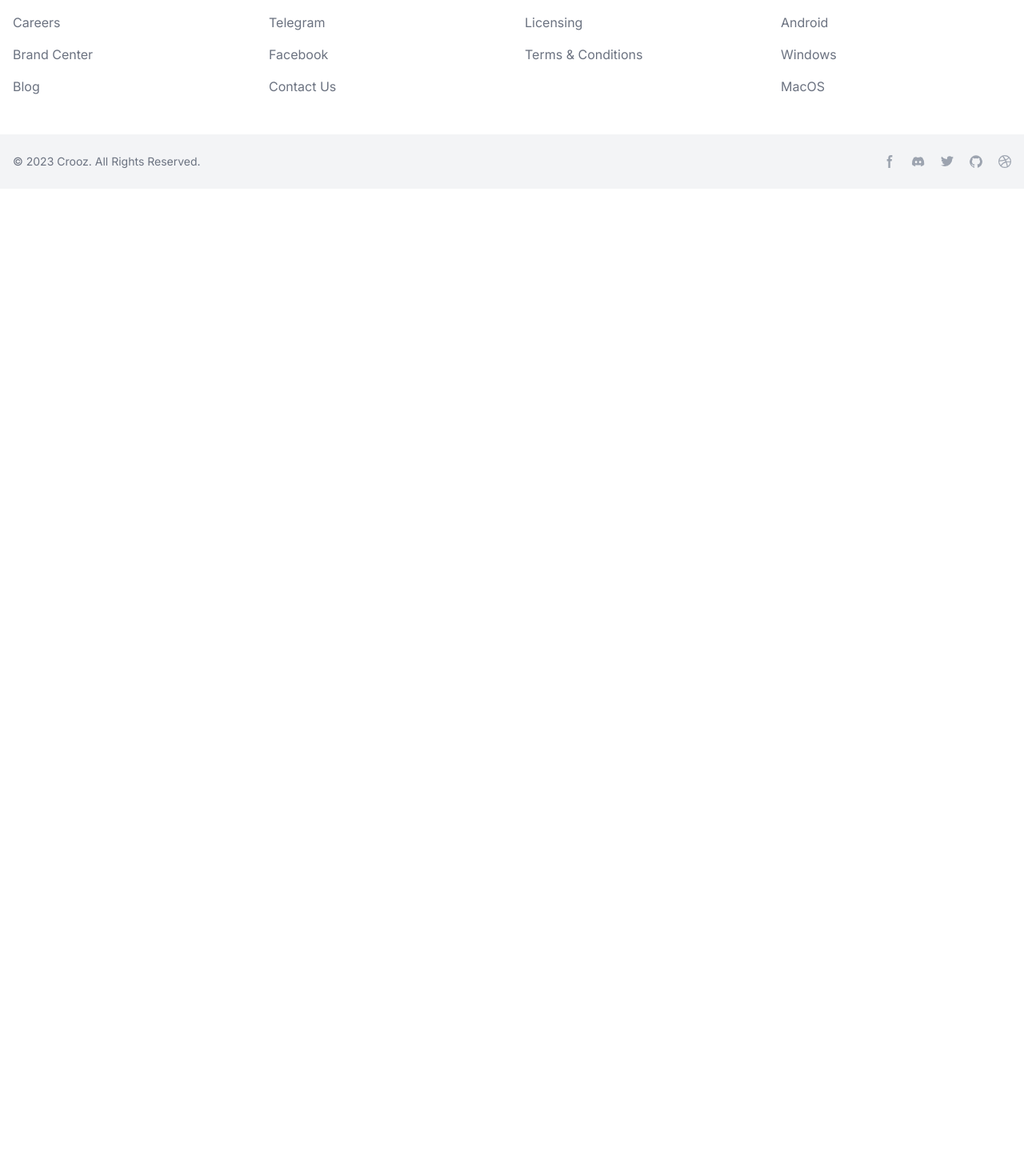
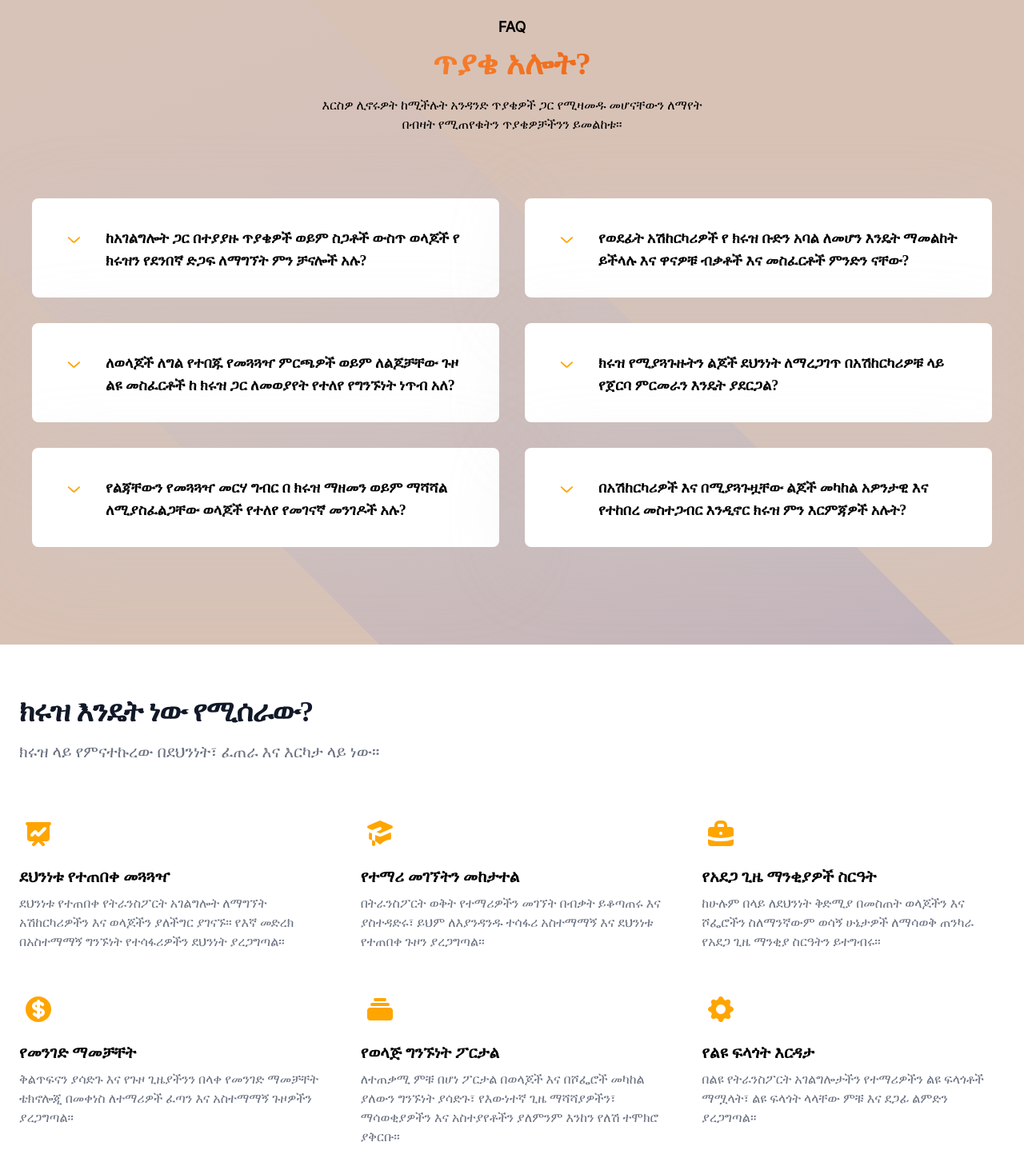
Before and after one commit to Manuel-heav/Crooz, a React (Vite) app: page / in a window 1280 px wide. Shown: the part 3707-5170 px from the top of the page at 80% size. Before the commit the page ends 3943 px from the top, so only its background shows below. Built offline with nearby package versions, Linux system fonts and the light colour scheme.

Commit message:
added new sections

```diff
--- a/src/_root/pages/Home.jsx
+++ b/src/_root/pages/Home.jsx
@@ -20,8 +20,8 @@ const Home = () => {
         <Cta />
         <About />
         <Offers />
-        {/* <Accordion /> */}
-        {/* <HowItWorks /> */}
+        <Accordion />
+        <HowItWorks />
         <Footer />
       </div>
   )
--- a/src/components/Accordion.jsx
+++ b/src/components/Accordion.jsx
@@ -2,7 +2,7 @@ import React, { useState } from "react";
 
 const Accordion = () => {
   return (
-    <section className="relative z-20 overflow-hidden bg-[#ede7e4] pb-12 pt-20 dark:bg-dark lg:pb-[90px] lg:pt-[120px]">
+    <section className="relative z-20 overflow-hidden bg-[#d8c2b6] pb-12 pt-20 dark:bg-dark lg:pb-[90px] lg:pt-[120px] px-10">
       <div className="container mx-auto">
         <div className="-mx-4 flex flex-wrap">
           <div className="w-full px-4">
@@ -13,9 +13,8 @@ const Accordion = () => {
               <h2 className="mb-4 text-3xl font-bold text-dark sm:text-[40px]/[48px] text-transparent bg-clip-text bg-gradient-to-r to-orange-600 from-orange-400 amharic">
                 ጥያቄ አሎት?
               </h2>
-              <p className="text-base text-body-color dark:text-dark-6">
-                There are many variations of passages of Lorem Ipsum available
-                but the majority have suffered alteration in some form.
+              <p className="text-base text-body-color dark:text-dark-6 amharic">
+              እርስዎ ሊኖሩዎት ከሚችሉት አንዳንድ ጥያቄዎች ጋር የሚዛመዱ መሆናቸውን ለማየት በብዛት የሚጠየቁትን ጥያቄዎቻችንን ይመልከቱ።
               </p>
             </div>
           </div>
@@ -24,30 +23,30 @@ const Accordion = () => {
         <div className="-mx-4 flex flex-wrap">
           <div className="w-full px-4 lg:w-1/2">
             <AccordionItem
-              header="How long we deliver your first blog post?"
-              text="It takes 2-3 weeks to get your first blog post ready. That includes the in-depth research & creation of your monthly content marketing strategy that we do before writing your first blog post, Ipsum available ."
+              header="ከአገልግሎት ጋር በተያያዙ ጥያቄዎች ወይም ስጋቶች ውስጥ ወላጆች የ ክሩዝን የደንበኛ ድጋፍ ለማግኘት ምን ቻናሎች አሉ?"
+              text="ስለ መርሐግብር፣ የአሽከርካሪ ዝርዝሮች ወይም ስለማንኛውም ከአገልግሎት ጋር በተያያዙ ጉዳዮች ላይ ጥያቄዎች ካልዎት፣ ክሩዝ የስልክ ድጋፍን፣ ኢሜይልን እና የተወሰነ የውስጠ-መተግበሪያ መልዕክት መላላኪያ ባህሪን ጨምሮ በርካታ የግንኙነት ሰርጦችን ያቀርባል።"
             />
             <AccordionItem
-              header="How long we deliver your first blog post?"
-              text="It takes 2-3 weeks to get your first blog post ready. That includes the in-depth research & creation of your monthly content marketing strategy that we do before writing your first blog post, Ipsum available ."
+              header="ለወላጆች ለግል የተበጁ የመጓጓዣ ምርጫዎች ወይም ለልጆቻቸው ጉዞ ልዩ መስፈርቶች ከ ክሩዝ ጋር ለመወያየት የተለየ የግንኙነት ነጥብ አለ?"
+              text="ክሩዝ እያንዳንዱ ቤተሰብ ልዩ መሆኑን ተረድቷል፣ እና ስለ ግላዊ ምርጫዎች ወይም ልዩ መስፈርቶች ውይይቶችን በደስታ እንቀበላለን። ወላጆች በቀላሉ በመተግበሪያው የመልእክት መላላኪያ ባህሪ ወይም የኛን የድጋፍ ቡድን በመገናኘት እንደዚህ አይነት ዝርዝሮችን በቀላሉ ማሳወቅ ይችላሉ።"
             />
             <AccordionItem
-              header="How long we deliver your first blog post?"
-              text="It takes 2-3 weeks to get your first blog post ready. That includes the in-depth research & creation of your monthly content marketing strategy that we do before writing your first blog post, Ipsum available ."
+              header="የልጃቸውን የመጓጓዣ መርሃ ግብር በ ክሩዝ ማዘመን ወይም ማሻሻል ለሚያስፈልጋቸው ወላጆች የተለየ የመገናኛ መንገዶች አሉ?"
+              text="ክሮዝ መርሃ ግብሮች ሊለወጡ እንደሚችሉ ተረድቷል። ወላጆች ያለልፋት የልጃቸውን የመጓጓዣ መርሃ ግብር በመተግበሪያው ማዘመን ወይም ማሻሻል ይችላሉ። ለማንኛውም ተጨማሪ እርዳታ ወይም የጊዜ ሰሌዳ ለውጦችን ለመወያየት፣ ለእርስዎ እና ለልጅዎ እንከን የለሽ ልምድን ለማረጋገጥ የደንበኛ ድጋፍ ቡድናችን በኢሜይል ወይም በስልክ ይገኛል።"
             />
           </div>
           <div className="w-full px-4 lg:w-1/2">
             <AccordionItem
-              header="How long we deliver your first blog post?"
-              text="It takes 2-3 weeks to get your first blog post ready. That includes the in-depth research & creation of your monthly content marketing strategy that we do before writing your first blog post, Ipsum available ."
+              header="የወደፊት አሽከርካሪዎች የ ክሩዝ ቡድን አባል ለመሆን እንዴት ማመልከት ይችላሉ እና ዋናዎቹ ብቃቶች እና መስፈርቶች ምንድን ናቸው?"
+              text="ፍላጎት ያላቸው አሽከርካሪዎች ድረ-ገጻችንን በመጎብኘት የተዘጋጀላቸውን ፎርም በትክክል ይሞላሉ፡፡ በመቀጠል ከ 3-5 የስራ ቀናቶች የአሽከርካሪ ቅጥር ቡድናችን በኢሜይል ወይም በስልክ ማለፍ አለማለፍዎትን ያሳውቀዎታል፡፡ ንጹህ የማሽከርከር ሪከርድ፣ ለደህንነት ቁርጠኝነት እና ለልጆች አስተማማኝ መጓጓዣ ለማቅረብ እውነተኛ ፍቅር ያላቸውን ግለሰቦች እንፈልጋለን።"
             />
             <AccordionItem
-              header="How long we deliver your first blog post?"
-              text="It takes 2-3 weeks to get your first blog post ready. That includes the in-depth research & creation of your monthly content marketing strategy that we do before writing your first blog post, Ipsum available ."
+              header="ክሩዝ የሚያጓጉዙትን ልጆች ደህንነት ለማረጋገጥ በአሽከርካሪዎቹ ላይ የጀርባ ምርመራን እንዴት ያደርጋል?"
+              text="ክሩዝ ደህንነትን በቁም ነገር ይመለከታል፣ እና የእኛ ጥልቅ የጀርባ ፍተሻ የወንጀል ታሪክን፣ የመንዳት መዝገቦችን እና የማጣቀሻ ፍተሻዎችን ያካትታሉ። እኛ ወላጆች ልጆቻቸው ታማኝ እና ችሎታ ያላቸው እጆች ውስጥ መሆናቸውን ማረጋገጫ ለመስጠት ዓላማ እናደርጋለን።"
             />
             <AccordionItem
-              header="How long we deliver your first blog post?"
-              text="It takes 2-3 weeks to get your first blog post ready. That includes the in-depth research & creation of your monthly content marketing strategy that we do before writing your first blog post, Ipsum available ."
+              header="በአሽከርካሪዎች እና በሚያጓጉዟቸው ልጆች መካከል አዎንታዊ እና የተከበረ መስተጋብር እንዲኖር ክሩዝ ምን እርምጃዎች አሉት?"
+              text="ክሩዝ ለሁለቱም አሽከርካሪዎች እና ልጆች አዎንታዊ እና የተከበረ አካባቢን ለመፍጠር ከፍተኛ ትኩረት ይሰጣል። የስልጠና ፕሮግራሞቻችን የትራንስፖርት ልምዱን አስደሳች እና ለሁሉም ሰው ምቹ ለማድረግ ወዳጃዊ ከባቢ አየርን በማጎልበት የግንኙነት መመሪያዎችን ያካትታሉ።"
             />
           </div>
         </div>
@@ -60,7 +59,7 @@ const Accordion = () => {
           viewBox="0 0 1440 886"
           fill="none"
           xmlns="http://www.w3.org/2000/svg"
-        >
+        >፟
           <path
             opacity="0.5"
             d="M193.307 -273.321L1480.87 1014.24L1121.85 1373.26C1121.85 1373.26 731.745 983.231 478.513 729.927C225.976 477.317 -165.714 85.6993 -165.714 85.6993L193.307 -273.321Z"
@@ -113,14 +112,14 @@ const AccordionItem = ({ header, text }) => {
           >
             <path
               d="M7.28687 8.43257L7.28679 8.43265L7.29496 8.43985C7.62576 8.73124 8.02464 8.86001 8.41472 8.86001C8.83092 8.86001 9.22376 8.69083 9.53447 8.41713L9.53454 8.41721L9.54184 8.41052L15.7631 2.70784L15.7691 2.70231L15.7749 2.69659C16.0981 2.38028 16.1985 1.80579 15.7981 1.41393C15.4803 1.1028 14.9167 1.00854 14.5249 1.38489L8.41472 7.00806L2.29995 1.38063L2.29151 1.37286L2.28271 1.36548C1.93092 1.07036 1.38469 1.06804 1.03129 1.41393L1.01755 1.42738L1.00488 1.44184C0.69687 1.79355 0.695778 2.34549 1.0545 2.69659L1.05999 2.70196L1.06565 2.70717L7.28687 8.43257Z"
-              fill=""
+              fill="orange"
               stroke=""
             />
           </svg>
         </div>
 
         <div className="w-full">
-          <h4 className="mt-1 text-lg font-semibold text-dark">
+          <h4 className="mt-1 text-lg font-semibold text-dark amharic">
             {header}
           </h4>
         </div>
@@ -131,7 +130,7 @@ const AccordionItem = ({ header, text }) => {
           active ? "block" : "hidden"
         }`}
       >
-        <p className="py-3 text-base leading-relaxed text-body-color dark:text-dark-6">
+        <p className="py-3 text-base leading-relaxed text-body-color dark:text-dark-6 amharic">
           {text}
         </p>
       </div>
--- a/src/components/HowItWorks.jsx
+++ b/src/components/HowItWorks.jsx
@@ -5,51 +5,51 @@ const HowItWorks = () => {
     <section class="bg-white mb-24">
   <div class="py-50 px-2 mx-auto max-w-screen-xl sm:py-16 lg:px-6">
       <div class="max-w-screen-md mb-8 lg:mb-16">
-          <h2 class="mb-4 text-4xl tracking-tight font-extrabold text-gray-900 dark:text-orange">How it Works?</h2>
-          <p class="text-gray-500 sm:text-xl dark:text-gray-400">Here at Crooz we focus on safety, innovation, and satisfaction.</p>
+          <h2 class="mb-4 text-4xl tracking-tight font-extrabold text-gray-900 dark:text-orange amharic">ክሩዝ እንዴት ነው የሚሰራው?</h2>
+          <p class="text-gray-500 sm:text-xl dark:text-gray-400 amharic">ክሩዝ ላይ የምናተኩረው በደህንነት፣ ፈጠራ እና እርካታ ላይ ነው።</p>
       </div>
       <div class="space-y-8 md:grid md:grid-cols-2 lg:grid-cols-3 md:gap-12 md:space-y-0">
           <div>
               <div class="flex justify-center items-center mb-4 w-10 h-10 rounded-full bg-primary-100 lg:h-12 lg:w-12 dark:bg-primary-900">
                   <svg class="w-5 h-5 text-primary-600 lg:w-10 lg:h-10 dark:text-primary-300" fill="orange" viewBox="0 0 20 20" xmlns="http://www.w3.org/2000/svg"><path fill-rule="evenodd" d="M3 3a1 1 0 000 2v8a2 2 0 002 2h2.586l-1.293 1.293a1 1 0 101.414 1.414L10 15.414l2.293 2.293a1 1 0 001.414-1.414L12.414 15H15a2 2 0 002-2V5a1 1 0 100-2H3zm11.707 4.707a1 1 0 00-1.414-1.414L10 9.586 8.707 8.293a1 1 0 00-1.414 0l-2 2a1 1 0 101.414 1.414L8 10.414l1.293 1.293a1 1 0 001.414 0l4-4z" clip-rule="evenodd"></path></svg>
               </div>
-              <h3 class="mb-2 text-xl font-bold">Safe Transportation</h3>
-              <p class="text-gray-500 dark:text-gray-400">Connect drivers and parents seamlessly for secure transportation services. Our platform ensures the safety of passengers with reliable communication.</p>
+              <h3 class="mb-2 text-xl font-bold amharic">ደህንነቱ የተጠበቀ መጓጓዣ</h3>
+              <p class="text-gray-500 dark:text-gray-400 amharic">ደህንነቱ የተጠበቀ የትራንስፖርት አገልግሎት ለማግኘት አሽከርካሪዎችን እና ወላጆችን ያለችግር ያገናኙ። የእኛ መድረክ በአስተማማኝ ግንኙነት የተሳፋሪዎችን ደህንነት ያረጋግጣል።</p>
           </div>
           <div>
               <div class="flex justify-center items-center mb-4 w-10 h-10 rounded-full bg-primary-100 lg:h-12 lg:w-12 dark:bg-primary-900">
                   <svg class="w-5 h-5 text-primary-600 lg:w-10 lg:h-10 dark:text-primary-300" fill="orange" viewBox="0 0 20 20" xmlns="http://www.w3.org/2000/svg"><path d="M10.394 2.08a1 1 0 00-.788 0l-7 3a1 1 0 000 1.84L5.25 8.051a.999.999 0 01.356-.257l4-1.714a1 1 0 11.788 1.838L7.667 9.088l1.94.831a1 1 0 00.787 0l7-3a1 1 0 000-1.838l-7-3zM3.31 9.397L5 10.12v4.102a8.969 8.969 0 00-1.05-.174 1 1 0 01-.89-.89 11.115 11.115 0 01.25-3.762zM9.3 16.573A9.026 9.026 0 007 14.935v-3.957l1.818.78a3 3 0 002.364 0l5.508-2.361a11.026 11.026 0 01.25 3.762 1 1 0 01-.89.89 8.968 8.968 0 00-5.35 2.524 1 1 0 01-1.4 0zM6 18a1 1 0 001-1v-2.065a8.935 8.935 0 00-2-.712V17a1 1 0 001 1z"></path></svg>
               </div>
-              <h3 class="mb-2 text-xl font-bold">Student Attendance Tracking</h3>
-              <p class="text-gray-500 dark:text-gray-400">Efficiently monitor and manage student attendance during transportation, ensuring a reliable and secure journey for every passenger.</p>
+              <h3 class="mb-2 text-xl font-bold amharic">የተማሪ መገኘትን መከታተል</h3>
+              <p class="text-gray-500 dark:text-gray-400 amharic">በትራንስፖርት ወቅት የተማሪዎችን መገኘት በብቃት ይቆጣጠሩ እና ያስተዳድሩ፣ ይህም ለእያንዳንዱ ተሳፋሪ አስተማማኝ እና ደህንነቱ የተጠበቀ ጉዞን ያረጋግጣል።</p>
           </div>
           <div>
               <div class="flex justify-center items-center mb-4 w-10 h-10 rounded-full bg-primary-100 lg:h-12 lg:w-12 dark:bg-primary-900">
                   <svg class="w-5 h-5 text-primary-600 lg:w-10 lg:h-10 dark:text-primary-300" fill="orange" viewBox="0 0 20 20" xmlns="http://www.w3.org/2000/svg"><path fill-rule="evenodd" d="M6 6V5a3 3 0 013-3h2a3 3 0 013 3v1h2a2 2 0 012 2v3.57A22.952 22.952 0 0110 13a22.95 22.95 0 01-8-1.43V8a2 2 0 012-2h2zm2-1a1 1 0 011-1h2a1 1 0 011 1v1H8V5zm1 5a1 1 0 011-1h.01a1 1 0 110 2H10a1 1 0 01-1-1z" clip-rule="evenodd"></path><path d="M2 13.692V16a2 2 0 002 2h12a2 2 0 002-2v-2.308A24.974 24.974 0 0110 15c-2.796 0-5.487-.46-8-1.308z"></path></svg>
               </div>
-              <h3 class="mb-2 text-xl font-bold">Emergency Alerts System</h3>
-              <p class="text-gray-500 dark:text-gray-400">Implement a robust emergency alert system to keep parents and drivers informed about any critical situations, prioritizing safety above all.</p>
+              <h3 class="mb-2 text-xl font-bold amharic">የአደጋ ጊዜ ማንቂያዎች ስርዓት</h3>
+              <p class="text-gray-500 dark:text-gray-400 amharic">ከሁሉም በላይ ለደህንነት ቅድሚያ በመስጠት ወላጆችን እና ሾፌሮችን ስለማንኛውም ወሳኝ ሁኔታዎች ለማሳወቅ ጠንካራ የአደጋ ጊዜ ማንቂያ ስርዓትን ይተግብሩ።</p>
           </div>
           <div>
               <div class="flex justify-center items-center mb-4 w-10 h-10 rounded-full bg-primary-100 lg:h-12 lg:w-12 dark:bg-primary-900">
                   <svg class="w-5 h-5 text-primary-600 lg:w-10 lg:h-10 dark:text-primary-300" fill="orange" viewBox="0 0 20 20" xmlns="http://www.w3.org/2000/svg"><path d="M8.433 7.418c.155-.103.346-.196.567-.267v1.698a2.305 2.305 0 01-.567-.267C8.07 8.34 8 8.114 8 8c0-.114.07-.34.433-.582zM11 12.849v-1.698c.22.071.412.164.567.267.364.243.433.468.433.582 0 .114-.07.34-.433.582a2.305 2.305 0 01-.567.267z"></path><path fill-rule="evenodd" d="M10 18a8 8 0 100-16 8 8 0 000 16zm1-13a1 1 0 10-2 0v.092a4.535 4.535 0 00-1.676.662C6.602 6.234 6 7.009 6 8c0 .99.602 1.765 1.324 2.246.48.32 1.054.545 1.676.662v1.941c-.391-.127-.68-.317-.843-.504a1 1 0 10-1.51 1.31c.562.649 1.413 1.076 2.353 1.253V15a1 1 0 102 0v-.092a4.535 4.535 0 001.676-.662C13.398 13.766 14 12.991 14 12c0-.99-.602-1.765-1.324-2.246A4.535 4.535 0 0011 9.092V7.151c.391.127.68.317.843.504a1 1 0 101.511-1.31c-.563-.649-1.413-1.076-2.354-1.253V5z" clip-rule="evenodd"></path></svg>
               </div>
-              <h3 class="mb-2 text-xl font-bold">Route Optimization</h3>
-              <p class="text-gray-500 dark:text-gray-400">Maximize efficiency and reduce travel time with our advanced route optimization technology, ensuring the quickest and safest journeys for students.</p>
+              <h3 class="mb-2 text-xl font-bold amharic">የመንገድ ማመቻቸት</h3>
+              <p class="text-gray-500 dark:text-gray-400 amharic">ቅልጥፍናን ያሳድጉ እና የጉዞ ጊዜያችንን በላቀ የመንገድ ማመቻቸት ቴክኖሎጂ በመቀነስ ለተማሪዎች ፈጣን እና አስተማማኝ ጉዞዎችን ያረጋግጣል።</p>
           </div>
           <div>
               <div class="flex justify-center items-center mb-4 w-10 h-10 rounded-full bg-primary-100 lg:h-12 lg:w-12 dark:bg-primary-900">
                   <svg class="w-5 h-5 text-primary-600 lg:w-10 lg:h-10 dark:text-primary-300" fill="orange" viewBox="0 0 20 20" xmlns="http://www.w3.org/2000/svg"><path d="M7 3a1 1 0 000 2h6a1 1 0 100-2H7zM4 7a1 1 0 011-1h10a1 1 0 110 2H5a1 1 0 01-1-1zM2 11a2 2 0 012-2h12a2 2 0 012 2v4a2 2 0 01-2 2H4a2 2 0 01-2-2v-4z"></path></svg>
               </div>
-              <h3 class="mb-2 text-xl font-bold">Parent Communication Portal</h3>
-              <p class="text-gray-500 dark:text-gray-400">Enhance communication between parents and drivers through a user-friendly portal, providing real-time updates, notifications, and feedback for a seamless experience.     </p>
+              <h3 class="mb-2 text-xl font-bold amharic">የወላጅ ግንኙነት ፖርታል</h3>
+              <p class="text-gray-500 dark:text-gray-400 amharic">ለተጠቃሚ ምቹ በሆነ ፖርታል በወላጆች እና በሾፌሮች መካከል ያለውን ግንኙነት ያሳድጉ፣ የእውነተኛ ጊዜ ማሻሻያዎችን፣ ማሳወቂያዎችን እና አስተያየቶችን ያለምንም እንከን የለሽ ተሞክሮ ያቅርቡ።</p>
           </div>
           <div>
               <div class="flex justify-center items-center mb-4 w-10 h-10 rounded-full bg-primary-100 lg:h-12 lg:w-12 dark:bg-primary-900">
                   <svg class="w-5 h-5 text-primary-600 lg:w-10 lg:h-10 dark:text-primary-300" fill="orange" viewBox="0 0 20 20" xmlns="http://www.w3.org/2000/svg"><path fill-rule="evenodd" d="M11.49 3.17c-.38-1.56-2.6-1.56-2.98 0a1.532 1.532 0 01-2.286.948c-1.372-.836-2.942.734-2.106 2.106.54.886.061 2.042-.947 2.287-1.561.379-1.561 2.6 0 2.978a1.532 1.532 0 01.947 2.287c-.836 1.372.734 2.942 2.106 2.106a1.532 1.532 0 012.287.947c.379 1.561 2.6 1.561 2.978 0a1.533 1.533 0 012.287-.947c1.372.836 2.942-.734 2.106-2.106a1.533 1.533 0 01.947-2.287c1.561-.379 1.561-2.6 0-2.978a1.532 1.532 0 01-.947-2.287c.836-1.372-.734-2.942-2.106-2.106a1.532 1.532 0 01-2.287-.947zM10 13a3 3 0 100-6 3 3 0 000 6z" clip-rule="evenodd"></path></svg>
               </div>
-              <h3 class="mb-2 text-xl font-bold">Special Needs Assistance</h3>
-              <p class="text-gray-500 dark:text-gray-400">Cater to the unique needs of students with our specialized transportation services, ensuring a comfortable and supportive experience for those with special requirements.</p>
+              <h3 class="mb-2 text-xl font-bold amharic">የልዩ ፍላጎት እርዳታ</h3>
+              <p class="text-gray-500 dark:text-gray-400 amharic">በልዩ የትራንስፖርት አገልግሎታችን የተማሪዎችን ልዩ ፍላጎቶች ማሟላት፣ ልዩ ፍላጎት ላላቸው ምቹ እና ደጋፊ ልምድን ያረጋግጣል።</p>
           </div>
       </div>
   </div>
--- a/src/index.css
+++ b/src/index.css
@@ -186,9 +186,38 @@
 
  @font-face{
   font-family: ethiopia;
-  src: url(../public/ETHIOPIA.TTF)
+  src: url(/public/ETHIOPIA.TTF)
  }
 
  .amharic{
   font-family: ethiopia;
  }
+
+ /* Scroll Bar */
+ ::-webkit-scrollbar {
+  width: 20px;
+}
+
+::-webkit-scrollbar-track {
+  background-color: transparent;
+}
+
+::-webkit-scrollbar-thumb {
+  background-color: #e9c6b5;
+}
+
+::-webkit-scrollbar-thumb {
+  background-color: #e9c6b5;
+  border-radius: 20px;
+}
+
+::-webkit-scrollbar-thumb {
+  background-color: #e9c6b5;
+  border-radius: 20px;
+  border: 6px solid transparent;
+  background-clip: content-box;
+}
+
+::-webkit-scrollbar-thumb:hover {
+  background-color: #e9c6b5;
+}
```
